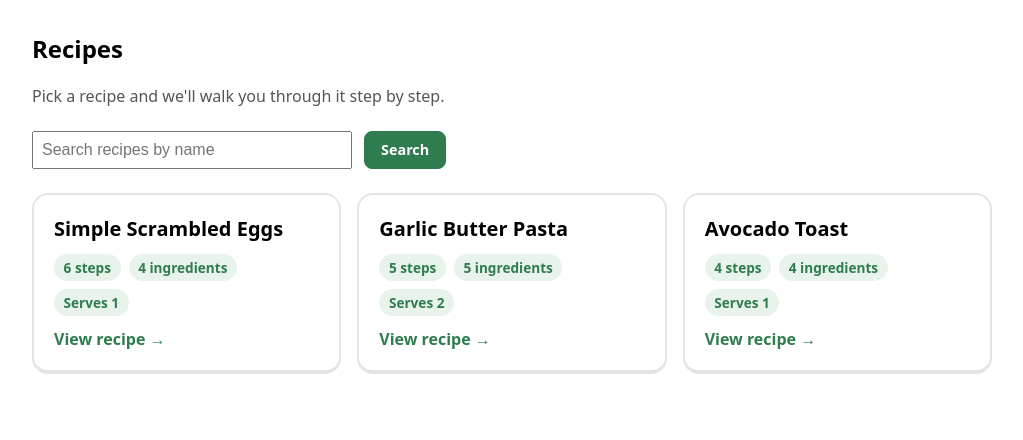
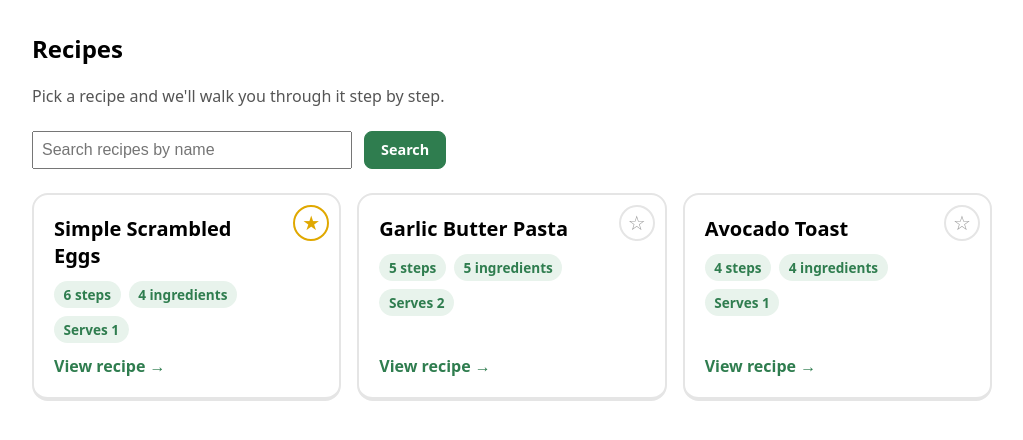
Before and after one commit to Nemo-22-UF/CEN3031-Project, a Flask app: page /recipes in a window 1280 px wide. Shown: the part 67-507 px from the top of the page, without its empty margins (128-1151 px from the left). Run offline with Flask 3, Linux system fonts and the light colour scheme; a user stored in the database is signed in; tables that the repository leaves empty hold one stand-in row (values such as "Sample post").

Commit message:
feat: favorite recipes from the browse page (#65)

```diff
--- a/app/routes.py
+++ b/app/routes.py
@@ -36,7 +36,10 @@ def recipes():
         found = search_recipes(query)
     else:
         found = get_all_recipes()
-    return render_template("recipes.html", recipes=found, query=query)
+    favorite_ids = set()
+    if current_user.is_authenticated:
+        favorite_ids = {favorite.recipe_id for favorite in get_favorites(current_user.id)}
+    return render_template("recipes.html", recipes=found, query=query, favorite_ids=favorite_ids)
 
 
 @main.route("/recipes/<int:recipe_id>")
@@ -139,6 +142,9 @@ def toggle_favorite(recipe_id):
     else:
         db.session.add(Favorite(user_id=current_user.id, recipe_id=recipe_id))
     db.session.commit()
+    next_page = request.form.get("next", "")
+    if next_page.startswith("/") and not next_page.startswith("//"):
+        return redirect(next_page)
     return redirect(url_for("main.recipe_detail", recipe_id=recipe_id))
 
 
--- a/app/static/style.css
+++ b/app/static/style.css
@@ -142,8 +142,34 @@ body{
     border-color: #2f7d4f;
     transform: translateY(-2px);
 }
+.recipe-grid-item{
+    position: relative;
+}
+.card-favorite-form{
+    position: absolute;
+    top: 0.75rem;
+    right: 0.75rem;
+    margin: 0;
+}
+.card-favorite{
+    width: 2.25rem;
+    height: 2.25rem;
+    border: 2px solid #e5e5e5;
+    border-radius: 50%;
+    background: #fff;
+    color: #999;
+    font-size: 1.25rem;
+    line-height: 1;
+    cursor: pointer;
+}
+.card-favorite:hover,
+.card-favorite.is-favorite{
+    color: #e0a800;
+    border-color: #e0a800;
+}
 .recipe-card-title{
     margin: 0;
+    padding-right: 2.5rem;
     font-size: 1.25rem;
 }
 .recipe-card-cta{
--- a/app/templates/recipes.html
+++ b/app/templates/recipes.html
@@ -15,7 +15,7 @@
     {% if recipes %}
     <ul class="recipe-grid">
         {% for recipe in recipes %}
-        <li>
+        <li class="recipe-grid-item">
             <a class="recipe-card" href="{{ url_for('main.recipe_detail', recipe_id=recipe.id) }}">
                 <h2 class="recipe-card-title">{{ recipe.title }}</h2>
                 <div class="badges">
@@ -25,6 +25,15 @@
                 </div>
                 <span class="recipe-card-cta">View recipe →</span>
             </a>
+            {% if current_user.is_authenticated %}
+            {% set is_favorite = recipe.id in favorite_ids %}
+            <form class="card-favorite-form" method="POST" action="{{ url_for('main.toggle_favorite', recipe_id=recipe.id) }}">
+                <input type="hidden" name="next" value="{{ request.full_path }}">
+                <button class="card-favorite{{ ' is-favorite' if is_favorite }}" type="submit"
+                        aria-label="{{ 'Remove ' ~ recipe.title ~ ' from favorites' if is_favorite else 'Add ' ~ recipe.title ~ ' to favorites' }}"
+                        aria-pressed="{{ 'true' if is_favorite else 'false' }}">{{ "★" if is_favorite else "☆" }}</button>
+            </form>
+            {% endif %}
         </li>
         {% endfor %}
     </ul>
```
Also changed, not shown: tests/test_favorites.py (+21 -0 lines).
